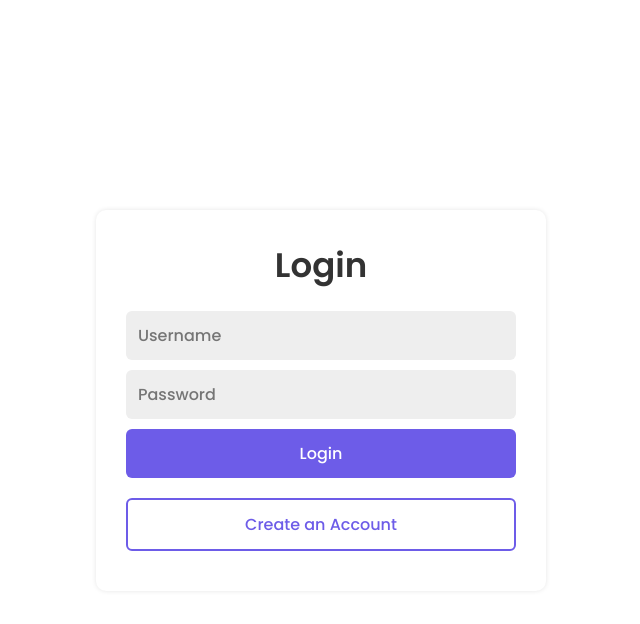
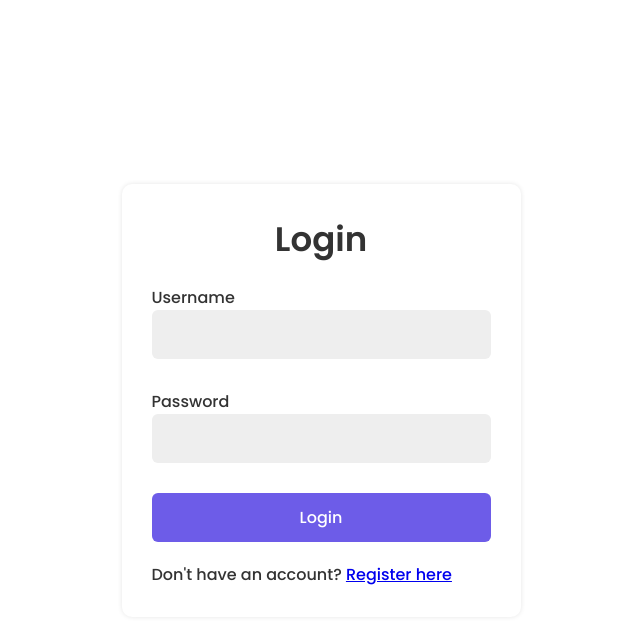
Before and after one commit to DavonGT/CSD-Student-IMS, a Django app: page /login/ in a window 1280 px wide. Shown: the top 624 px of the page, without its empty margins (319-959 px from the left). Run offline with Django 5.2, Linux system fonts and the light colour scheme.

Commit message:
feat: implement custom login view and enhance registration process; add error handling in login and register templates

```diff
--- a/IMS/settings.py
+++ b/IMS/settings.py
@@ -124,3 +124,5 @@ STATIC_URL = 'static/'
 DEFAULT_AUTO_FIELD = 'django.db.models.BigAutoField'
 
 LOGIN_URL = "/login/"
+LOGIN_REDIRECT_URL = "/"
+LOGOUT_REDIRECT_URL = "/login/"
--- a/core/models.py
+++ b/core/models.py
@@ -1,8 +1,10 @@
 from django.db import models
+from django.contrib.auth.models import User
 
 # Create your models here.
 
 class Student(models.Model):
+    user = models.OneToOneField(User, on_delete=models.CASCADE, related_name="student_profile")
 
     GENDER_CHOICES = [
         ('M', 'Male'),
--- a/core/templates/core/login.html
+++ b/core/templates/core/login.html
@@ -7,22 +7,56 @@
 
   {% load static %}
   <link rel="stylesheet" href="{% static 'core/css/login_signup.css' %}">
-
+  <style>
+    /* Inline CSS for error styling (move to your CSS file if preferred) */
+    .error {
+      color: #ff4d4d;
+      background-color: #ffe6e6;
+      border: 1px solid #ff4d4d;
+      border-radius: 5px;
+      padding: 10px;
+      margin-bottom: 10px;
+      font-size: 14px;
+    }
+    .input-field {
+      margin-bottom: 20px;
+    }
+    .input-field label {
+      font-weight: bold;
+    }
+  </style>
 </head>
 <body>
 
   <div class="container">
     <form method="POST" class="login-form-box">
+      {% csrf_token %}
       <h1>Login</h1>
-      {% csrf_token %}
+
+      <!-- Display field-specific errors -->
+      <div class="input-field">
+        {{ form.username.label }}<br>
+        {{ form.username }}
+        {% if form.username.errors %}
+          <div class="error">{{ form.username.errors|join:", " }}</div>
+        {% endif %}
+      </div>
 
       <div class="input-field">
-        <input type="text" name="username" placeholder="Username" required>
-        <input type="password" name="password" placeholder="Password" required>
+        {{ form.password.label }}<br>
+        {{ form.password }}
+        {% if form.password.errors %}
+          <div class="error">{{ form.password.errors|join:", " }}</div>
+        {% endif %}
       </div>
 
+      <!-- Display non-field errors -->
+      {% if form.non_field_errors %}
+        <div class="error">{{ form.non_field_errors }}</div>
+      {% endif %}
+
       <button class="login-btn" type="submit">Login</button>
-      <button class="create-acc-btn" onclick="window.location.href='{% url 'register' %}'">Create an Account</button>
+      <p>Don't have an account? <a href="{% url 'register' %}">Register here</a></p>
     </form>
   </div>
 
--- a/core/urls.py
+++ b/core/urls.py
@@ -15,18 +15,19 @@ Including another URLconf
     2. Add a URL to urlpatterns:  path('blog/', include('blog.urls'))
 """
 from django.urls import path
-from . import views
+from django.contrib.auth.views import LogoutView
+from .views import CustomLoginView, register, dashboard, calendar_view, upload_excel, student_list, student_create, student_update, student_delete, student_info
 
 urlpatterns = [
-    path('login/', views.loginView, name='login'),
-    path('register/', views.register, name='register'),
-    path('logout/', views.logoutView, name='logout'),
-    path('', views.dashboard, name='dashboard'),
-    path('calendar/', views.calendar_view, name="calendar"),
-    path('upload-excel/', views.upload_excel, name='upload_excel'),
-    path('show_students/', views.student_list, name='student_list'),
-    path('create/', views.student_create, name='student_create'),
-    path('update/<int:pk>/', views.student_update, name='student_update'),
-    path('delete/<int:pk>/', views.student_delete, name='student_delete'),
-    path('other_info/<int:pk>', views.student_info, name='other_info'),
+    path('login/', CustomLoginView.as_view(), name='login'),
+    path('register/', register, name='register'),
+    path('logout/', LogoutView.as_view(next_page='login'), name='logout'),
+    path('', dashboard, name='dashboard'),
+    path('calendar/', calendar_view, name="calendar"),
+    path('upload-excel/', upload_excel, name='upload_excel'),
+    path('show_students/', student_list, name='student_list'),
+    path('create/', student_create, name='student_create'),
+    path('update/<int:pk>/', student_update, name='student_update'),
+    path('delete/<int:pk>/', student_delete, name='student_delete'),
+    path('other_info/<int:pk>', student_info, name='other_info'),
 ]
--- a/core/views.py
+++ b/core/views.py
@@ -12,6 +12,16 @@ from django.core.serializers.json import DjangoJSONEncoder
 import json
 import requests
 import openpyxl
+from django.contrib.auth.forms import UserCreationForm
+from django.contrib.auth.views import LoginView
+from django.urls import reverse_lazy
+
+class CustomLoginView(LoginView):
+    template_name = 'core/login.html'
+    success_url = reverse_lazy('dashboard')  # Replace 'dashboard' with your desired URL name
+
+    def get_success_url(self):
+        return self.success_url
 
 def get_provinces():
     # Fetch the provinces from the API
@@ -112,19 +122,17 @@ def upload_excel(request):
 # Accounts
 def register(request):
     if request.method == 'POST':
-        username = request.POST['username']
-        password = request.POST['password']
-        password1 = request.POST['password1']
-        if password != password1:
-            messages.error(request, "Passwords didn't match!")
-            return render(request, 'core/register')
-        if User.objects.filter(username=username).exists():
-            messages.error(request, 'Username already exists.')
+        form = UserCreationForm(request.POST)
+        if form.is_valid():
+            user = form.save()
+            login(request, user)
+            messages.success(request, 'Registered successfully.')
+            return redirect('dashboard')
         else:
-            User.objects.create_user(username=username, password=password)
-            messages.success(request, 'Registered successfully.')
-            return redirect('login')
-    return render(request, 'core/register.html')
+            messages.error(request, 'Registration failed. Please correct the errors below.')
+    else:
+        form = UserCreationForm()
+    return render(request, 'core/register.html', {'form': form})
 
 def loginView(request):
     if request.method == 'POST':
```
Also changed, not shown: core/templates/core/register.html (+47 -6 lines), core/migrations/0001_initial.py.
